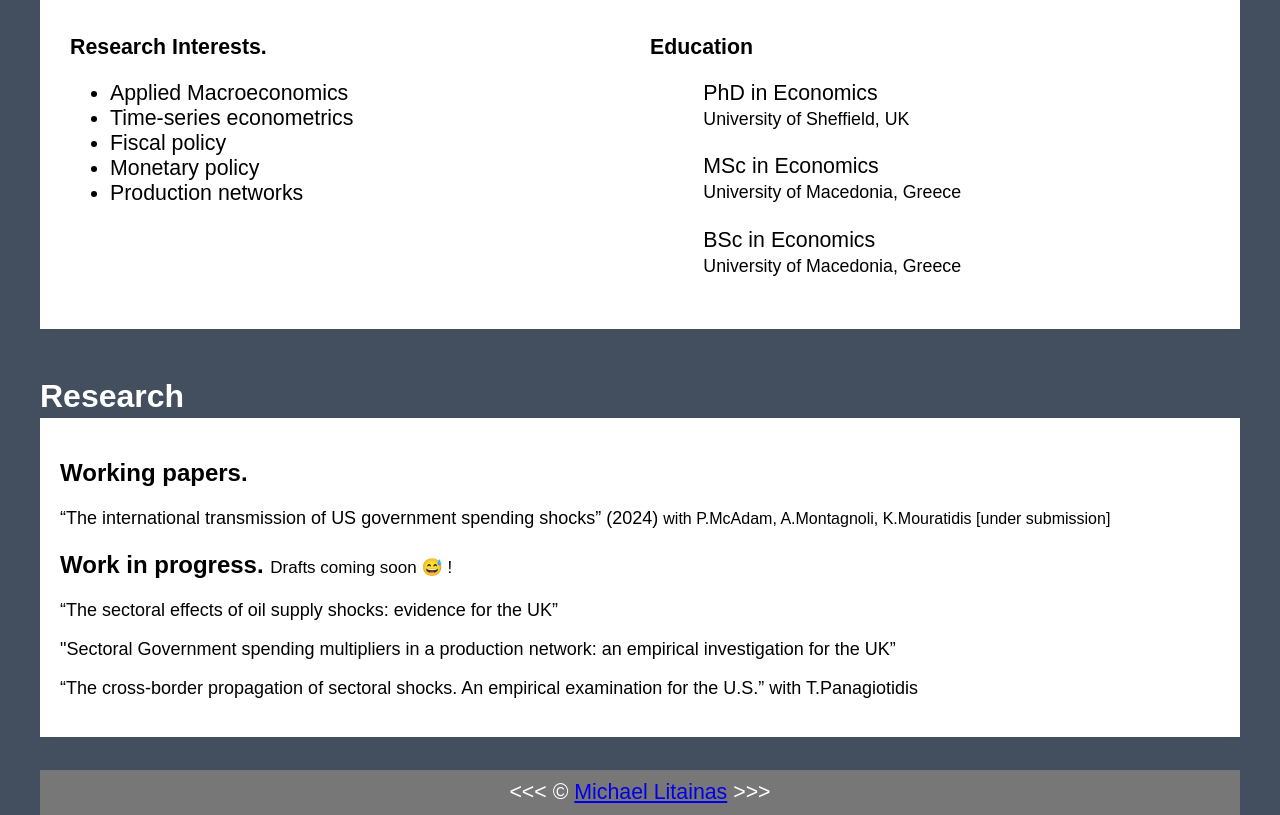
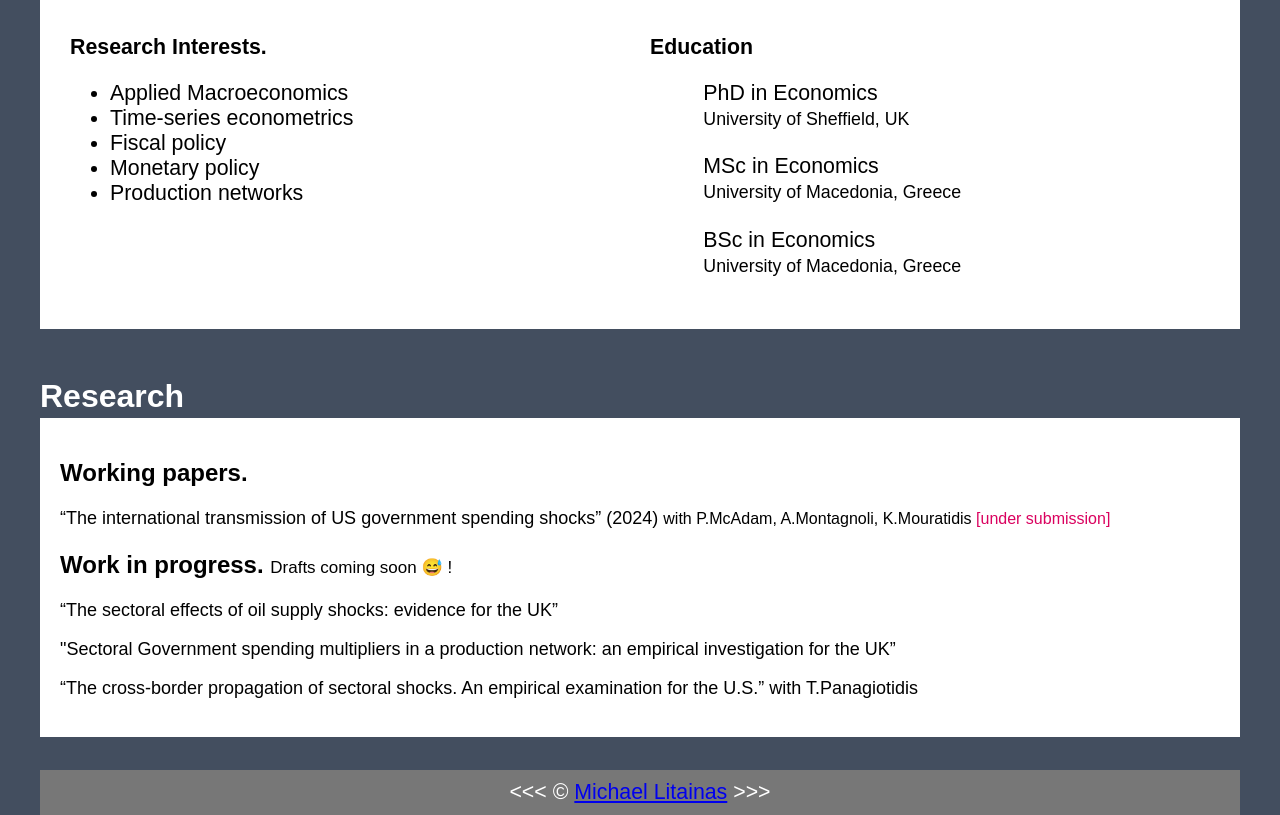
Before and after one commit to mlitainas/mlitainas.github.io, a plain HTML site: page index.html in a window 1280 px wide. Shown: the part 641-1456 px from the top of the page. Drawn offline with Linux system fonts and the light colour scheme.

Commit message:
Added scholar

```diff
--- a/index.html
+++ b/index.html
@@ -185,6 +185,7 @@ footer {
 
 .custom-link:hover {
     text-decoration: underline; /* Optional: adds underline on hover */
+    color: rgb(142, 9, 51)
 }
 
 
@@ -262,7 +263,7 @@ footer {
     <p style = "font-size:18px">
       <a href="https://drive.google.com/file/d/1rUuyOiw7j3YwUO3HTv-LDkm48o2cbP8v/view?usp=sharing"
       class="custom-link" target="_blank"> “The international transmission of US government spending shocks” (2024)  </a>
-      <span style ="font-size:16px" > with P.McAdam, A.Montagnoli, K.Mouratidis [under submission] </span>
+      <span style ="font-size:16px" > with P.McAdam, A.Montagnoli, K.Mouratidis <span style="color:rgb(218, 2, 95);" > [under submission] </span>
     </p>
     <!--title-->
     <p style="font-family: sans-serif;", sans-serif;> <b style = "font-size:24px"> Work in progress. </b>
```
